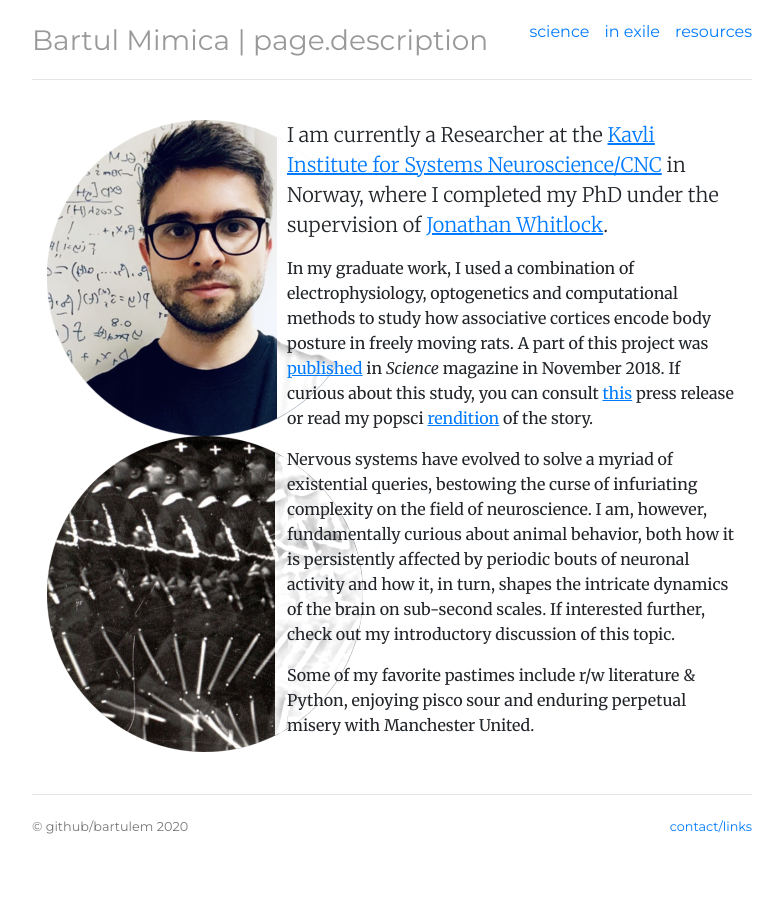
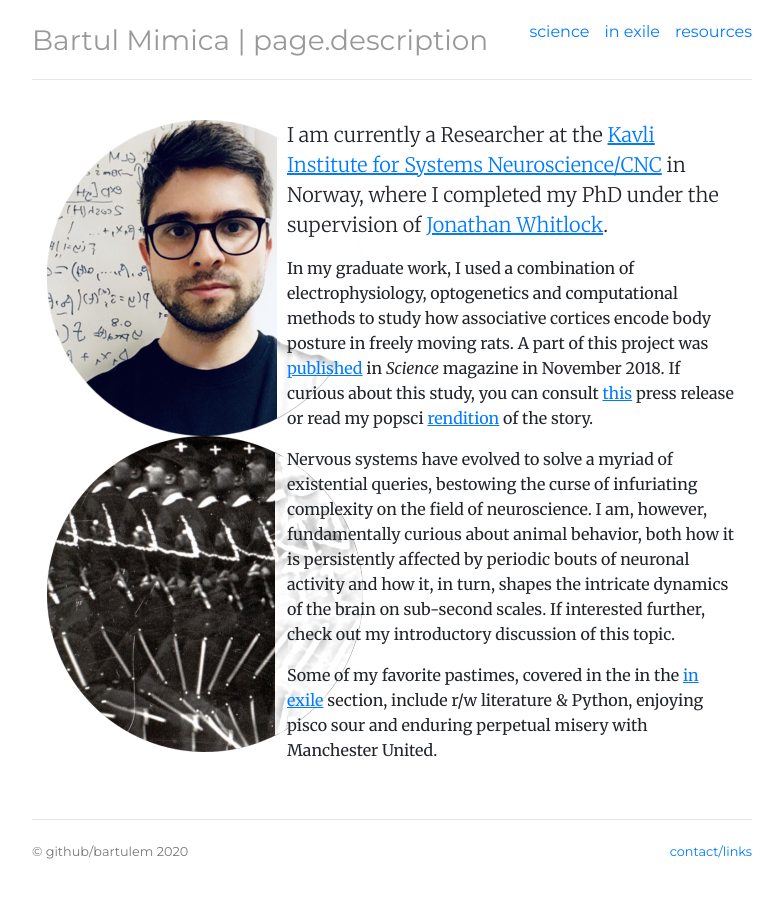
Before and after one commit to bartulem/bartulem.github.io, a Jekyll site: the page built from index.html, in a window 1280 px wide. Shown: the whole page, without its empty margins (248-1031 px from the left). Built offline with Jekyll 4.4.1, drawn with Linux system fonts in a browser that asks for light colours; comment, search, counter and statistics services are not loaded.

Commit message:
Update index.html

```diff
--- a/index.html
+++ b/index.html
@@ -19,6 +19,6 @@ description: (neuroscientist)
 
 	<p>Nervous systems have evolved to solve a myriad of existential queries, bestowing the curse of infuriating complexity on the field of neuroscience. I am, however, fundamentally curious about animal behavior, both how it is persistently affected by periodic bouts of neuronal activity and how it, in turn, shapes the intricate dynamics of the brain on sub-second scales. If interested further, check out my introductory discussion of this topic.</p>
 
-	<p>Some of my favorite pastimes include r/w literature & Python, enjoying pisco sour and enduring perpetual misery with Manchester United.</p>
+	<p>Some of my favorite pastimes, covered in the in the <a style= "text-decoration: underline" href="https://bartulem.github.io/inexile/">in exile</a> section, include r/w literature & Python, enjoying pisco sour and enduring perpetual misery with Manchester United.</p>
 	</div>
 </div>
```
